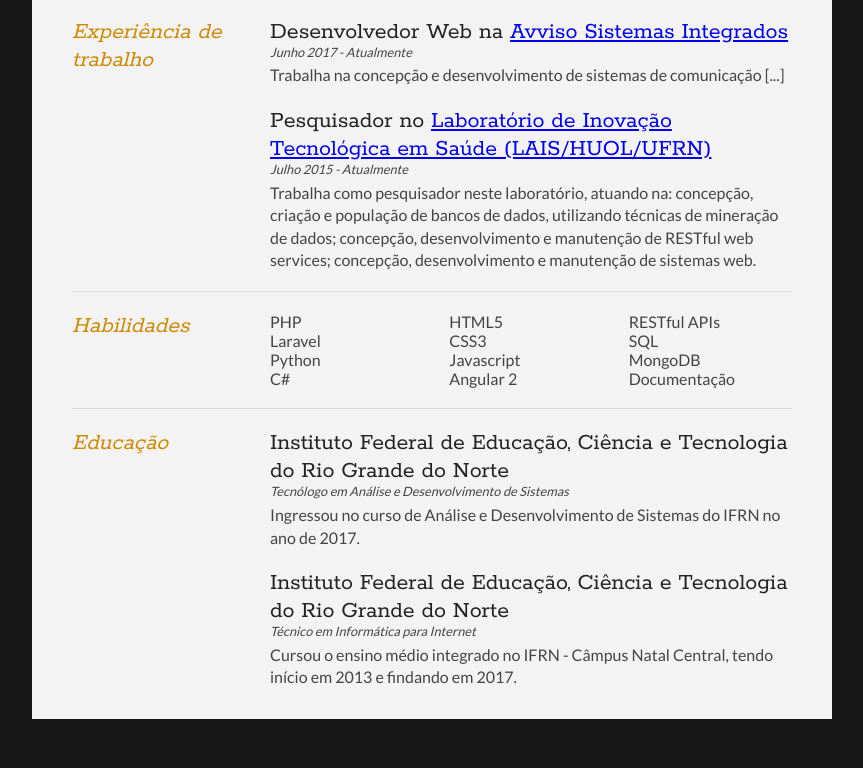
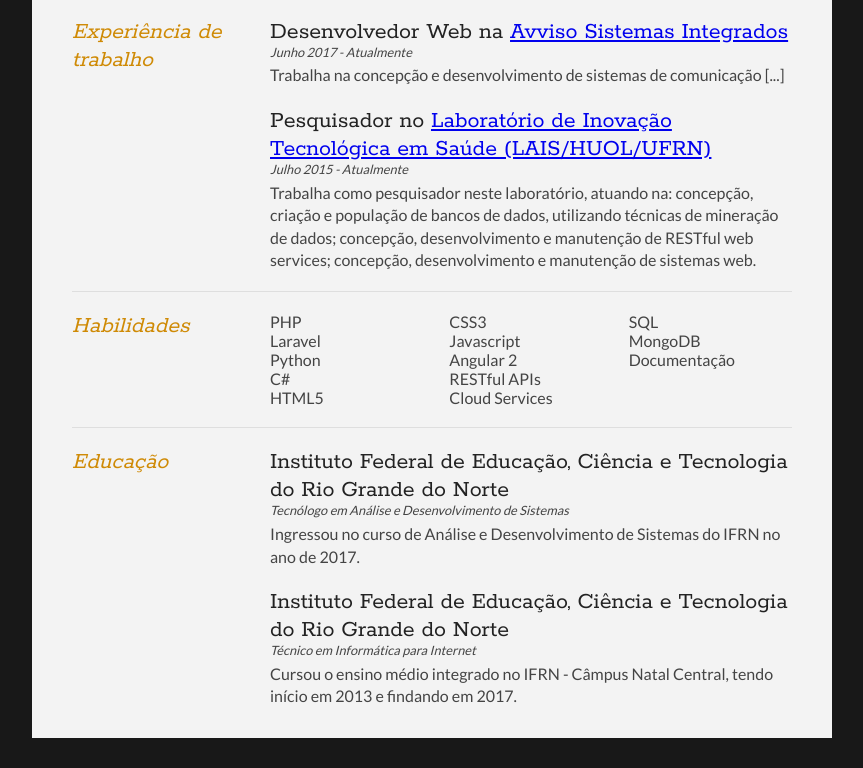
Before and after one commit to danielsouzaaf/danielsouzaaf.github.io, a plain HTML site: page index.html in a window 1280 px wide. Shown: the part 573-1341 px from the top of the page, without its empty margins (208-1071 px from the left). Drawn offline with Linux system fonts and the light colour scheme.

Commit message:
adição de cloud services

```diff
--- a/index.html
+++ b/index.html
@@ -93,6 +93,7 @@
                     			<li>Javascript</li>
                     			<li>Angular 2</li>
                     			<li>RESTful APIs</li>
+					<li>Cloud Services</li>
                     			<li>SQL</li>
                     			<li>MongoDB</li>
 					<li>Documentação</li>
```
Lines whose indentation alone changed are shown as unchanged.
